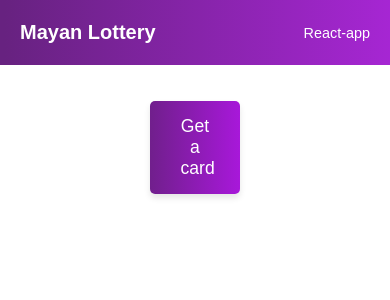
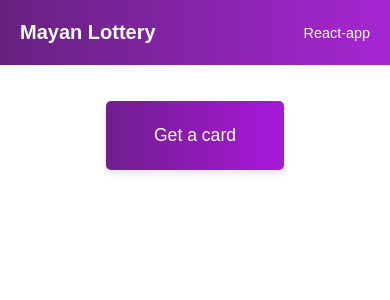
Before and after one commit to lamassu38/lottery, a React (Create React App) app: page / in a window 390 px wide. Shown: the top 300 px of the page. Built offline with nearby package versions, Linux system fonts and the light colour scheme.

Commit message:
Make the image and the button responsive to small screens

```diff
--- a/src/App.css
+++ b/src/App.css
@@ -31,8 +31,8 @@ main {
   align-items: center;
   margin-top: 20px;
   margin: 0 auto;
-  max-width: 70%;
-  text-align: center;
+  max-width: 80%;
+  justify-content: stretch;
 }
 .button {
   font-family: 'Karla', sans-serif;
@@ -42,10 +42,9 @@ main {
   color: white;
   border: none;
   cursor: pointer;
-  padding: 15px 30px;
+  padding: 1.5rem 3rem;
   transition: background 0.3s, border-color 0.3s, color 0.3s, box-shadow 0.3s;
   box-shadow: 0 4px 6px rgba(0, 0, 0, 0.1);
-  width: 40%;
 }
 
 .button:focus,
@@ -56,8 +55,8 @@ main {
   box-shadow: 0 2px 4px rgba(0, 0, 0, 0.2);
 }
 
-.lottery--image{
-  max-width: 40%;
+.lottery--image {
+  max-width: 45%;
   height: auto;
   border-radius: 3px;
 }
--- a/src/components/Main.js
+++ b/src/components/Main.js
@@ -36,7 +36,10 @@ export default function Main(){
                 Get a card
             </button>
             {selectedCard && (
-                  <img src={`images/${selectedCard.card}`} alt={selectedCard.title} className='lottery--image' />
+                  <img src={`images/${selectedCard.card}`}
+                  alt={selectedCard.title}
+                  className='lottery--image'
+                  />
             )}
              {allCardsShown && (
                   <p>No more cards, Play again?</p>
```
